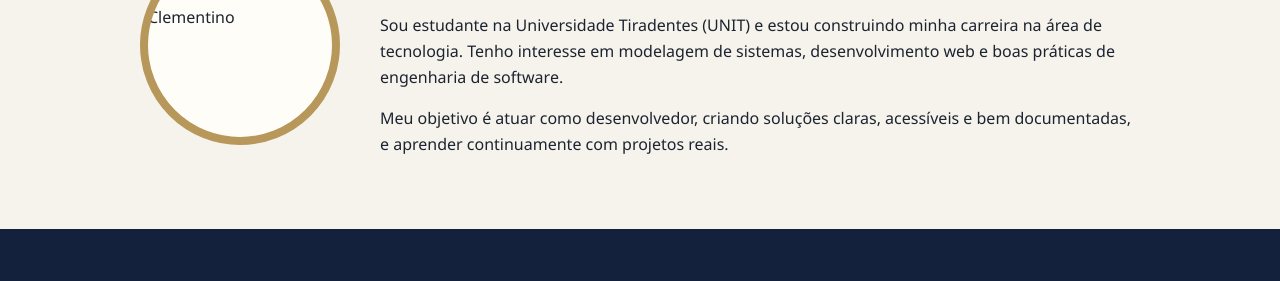
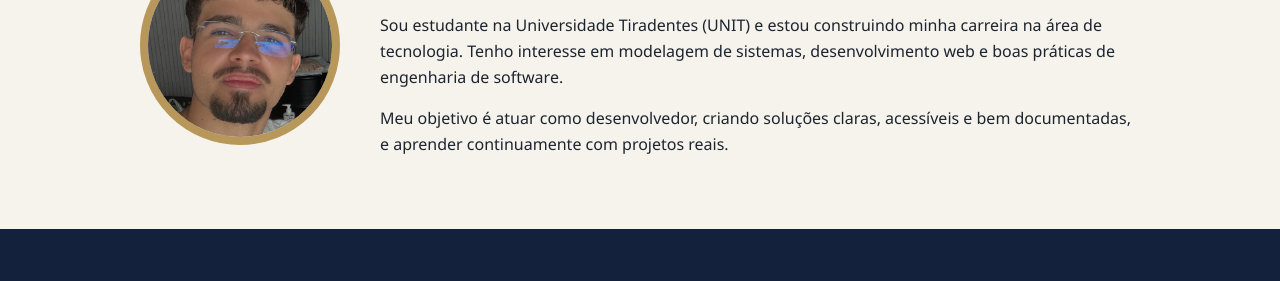
Before and after one commit to bruninhoprogramaciones/meu-portfolio, a plain HTML site: page index.html in a window 1280 px wide. Shown: the part 195-476 px from the top of the page. Drawn offline with Linux system fonts and the light colour scheme.

Commit message:
Update index.html

```diff
--- a/index.html
+++ b/index.html
@@ -23,7 +23,7 @@
     <!-- SOBRE -->
     <section id="sobre" class="secao claro">
       <div class="conteudo sobre">
-        <img class="foto" src="imagens/foto.jpg" alt="Foto de perfil de Bruno Guimarães Clementino" width="200" height="200">
+        <img class="foto" src="imagens/foto.jpeg" alt="Foto de perfil de Bruno Guimarães Clementino" width="200" height="200">
         <div>
           <h1>Bruno Guimarães Clementino</h1>
           <p class="subtitulo">Estudante de Engenharia e Modelagem de Software · Boquim, SE</p>
```
